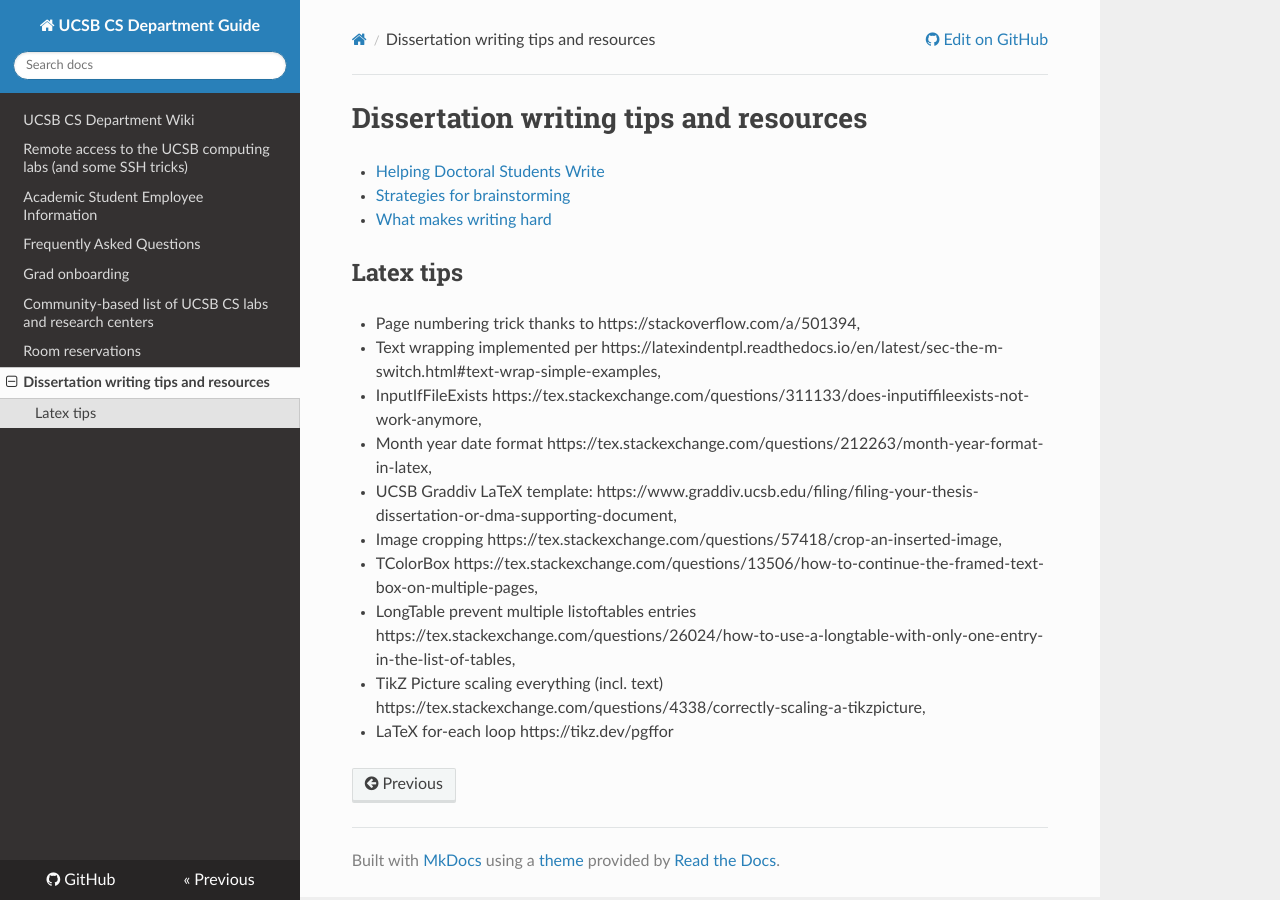
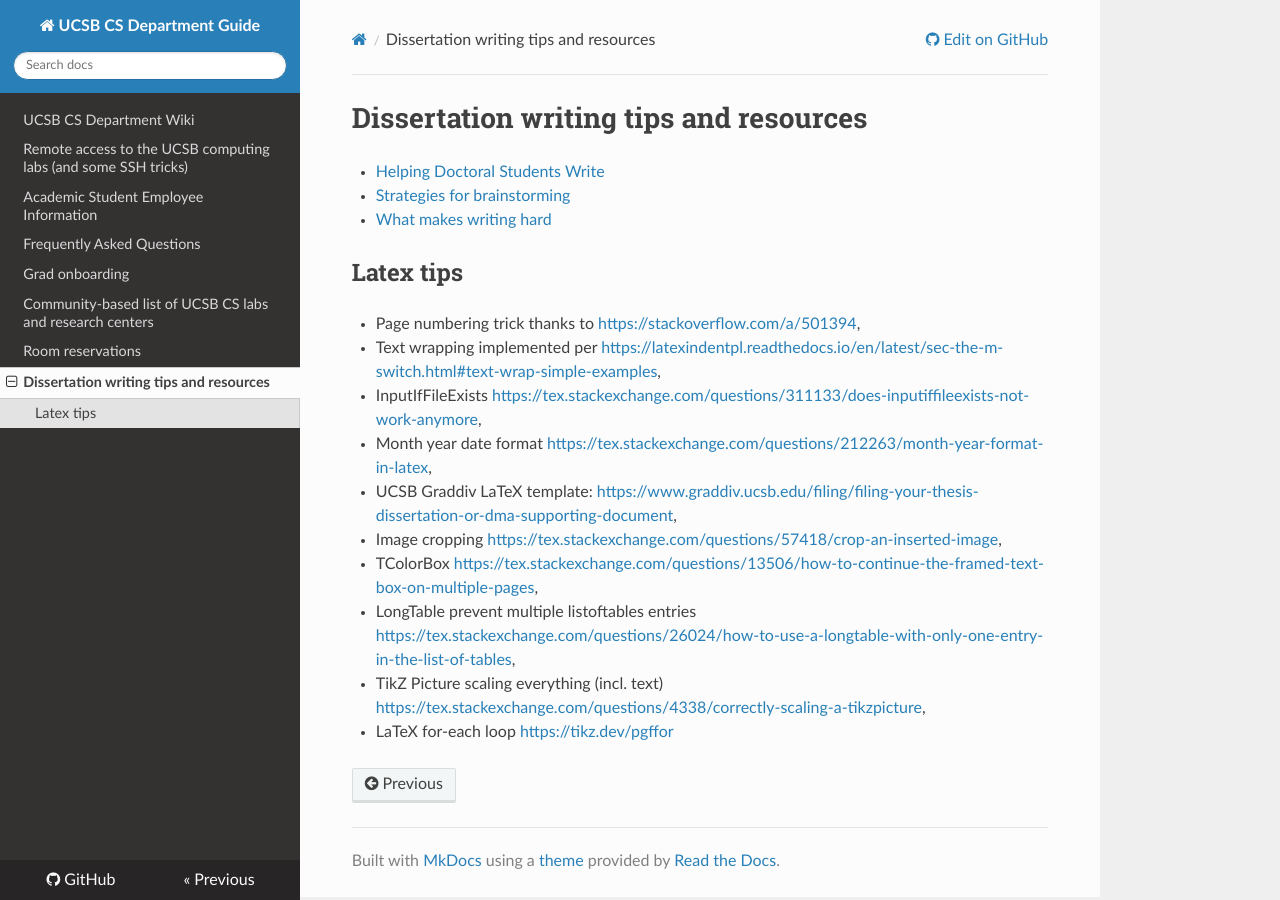
Before and after one commit to UCSB-CompSci-Grads/ucsb-compsci-grads.github.io, an MkDocs documentation site: the page built from wiki/writing.md, in a window 1280 px wide. Built offline with MkDocs 1.6.1, drawn with Linux system fonts in a browser that asks for light colours; nearby versions of some CDN libraries; part of the change alters nothing that is shown.

```diff
--- a/wiki/writing.md
+++ b/wiki/writing.md
@@ -5,13 +5,13 @@
 - [What makes writing hard](https://www.degruyterbrill.com/document/doi/10.21832/9781783091065/html)
 
 ## Latex tips
-- Page numbering trick thanks to https://stackoverflow.com/a/501394,
-- Text wrapping implemented per https://latexindentpl.readthedocs.io/en/latest/sec-the-m-switch.html#text-wrap-simple-examples,
-- InputIfFileExists https://tex.stackexchange.com/questions/311133/does-inputiffileexists-not-work-anymore,
-- Month year date format https://tex.stackexchange.com/questions/212263/month-year-format-in-latex,
-- UCSB Graddiv LaTeX template: https://www.graddiv.ucsb.edu/filing/filing-your-thesis-dissertation-or-dma-supporting-document,
-- Image cropping https://tex.stackexchange.com/questions/57418/crop-an-inserted-image,
-- TColorBox https://tex.stackexchange.com/questions/13506/how-to-continue-the-framed-text-box-on-multiple-pages,
-- LongTable prevent multiple listoftables entries https://tex.stackexchange.com/questions/26024/how-to-use-a-longtable-with-only-one-entry-in-the-list-of-tables,
-- TikZ Picture scaling everything (incl. text) https://tex.stackexchange.com/questions/4338/correctly-scaling-a-tikzpicture,
-- LaTeX for-each loop https://tikz.dev/pgffor
+- Page numbering trick thanks to [https://stackoverflow.com/a/501394](https://stackoverflow.com/a/501394),
+- Text wrapping implemented per [https://latexindentpl.readthedocs.io/en/latest/sec-the-m-switch.html#text-wrap-simple-examples](https://latexindentpl.readthedocs.io/en/latest/sec-the-m-switch.html#text-wrap-simple-examples),
+- InputIfFileExists [https://tex.stackexchange.com/questions/311133/does-inputiffileexists-not-work-anymore](https://tex.stackexchange.com/questions/311133/does-inputiffileexists-not-work-anymore),
+- Month year date format [https://tex.stackexchange.com/questions/212263/month-year-format-in-latex](https://tex.stackexchange.com/questions/212263/month-year-format-in-latex),
+- UCSB Graddiv LaTeX template: [https://www.graddiv.ucsb.edu/filing/filing-your-thesis-dissertation-or-dma-supporting-document](https://www.graddiv.ucsb.edu/filing/filing-your-thesis-dissertation-or-dma-supporting-document),
+- Image cropping [https://tex.stackexchange.com/questions/57418/crop-an-inserted-image](https://tex.stackexchange.com/questions/57418/crop-an-inserted-image),
+- TColorBox [https://tex.stackexchange.com/questions/13506/how-to-continue-the-framed-text-box-on-multiple-pages](https://tex.stackexchange.com/questions/13506/how-to-continue-the-framed-text-box-on-multiple-pages),
+- LongTable prevent multiple listoftables entries [https://tex.stackexchange.com/questions/26024/how-to-use-a-longtable-with-only-one-entry-in-the-list-of-tables](https://tex.stackexchange.com/questions/26024/how-to-use-a-longtable-with-only-one-entry-in-the-list-of-tables),
+- TikZ Picture scaling everything (incl. text) [https://tex.stackexchange.com/questions/4338/correctly-scaling-a-tikzpicture](https://tex.stackexchange.com/questions/4338/correctly-scaling-a-tikzpicture),
+- LaTeX for-each loop [https://tikz.dev/pgffor](https://tikz.dev/pgffor)
```
